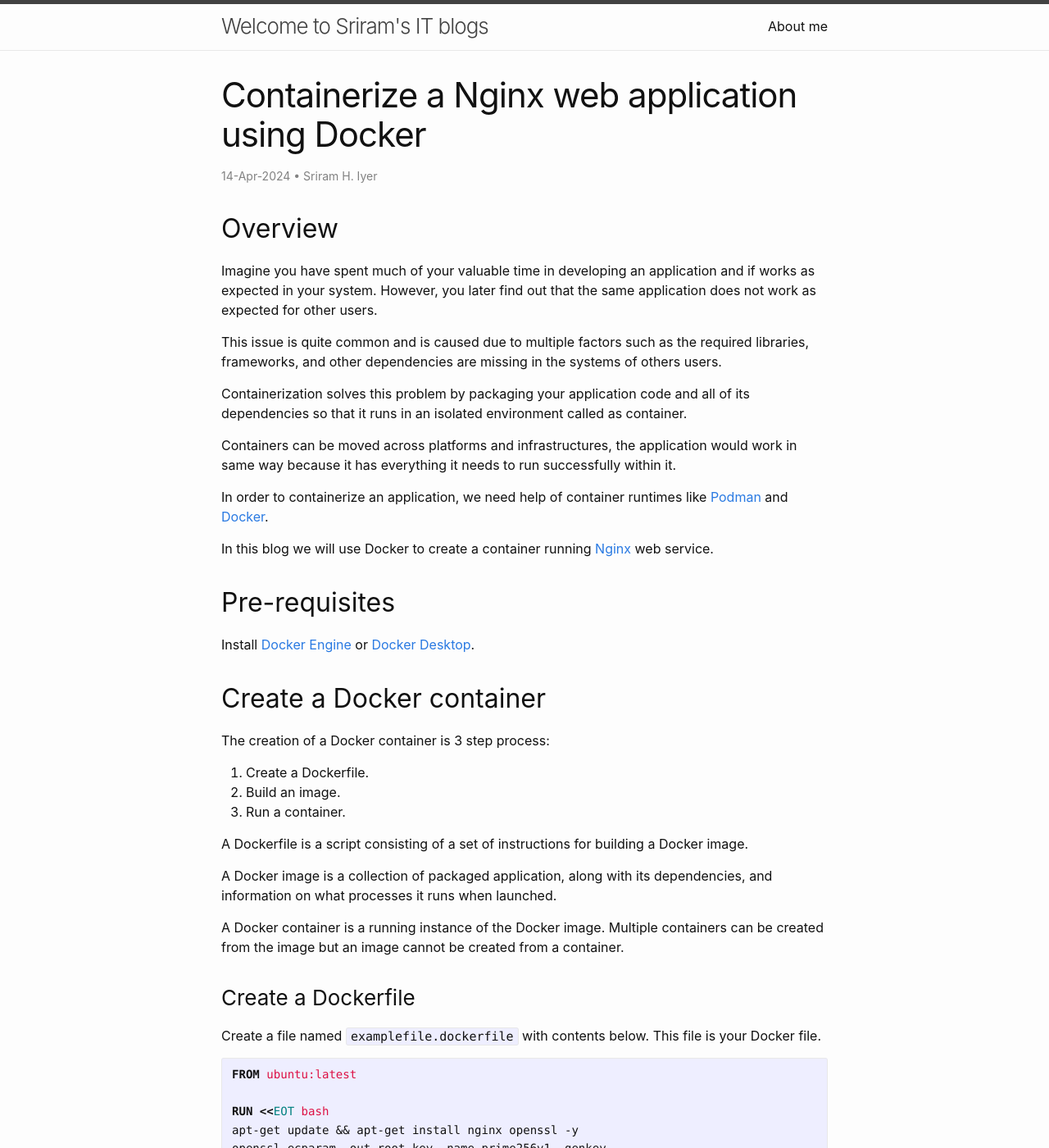
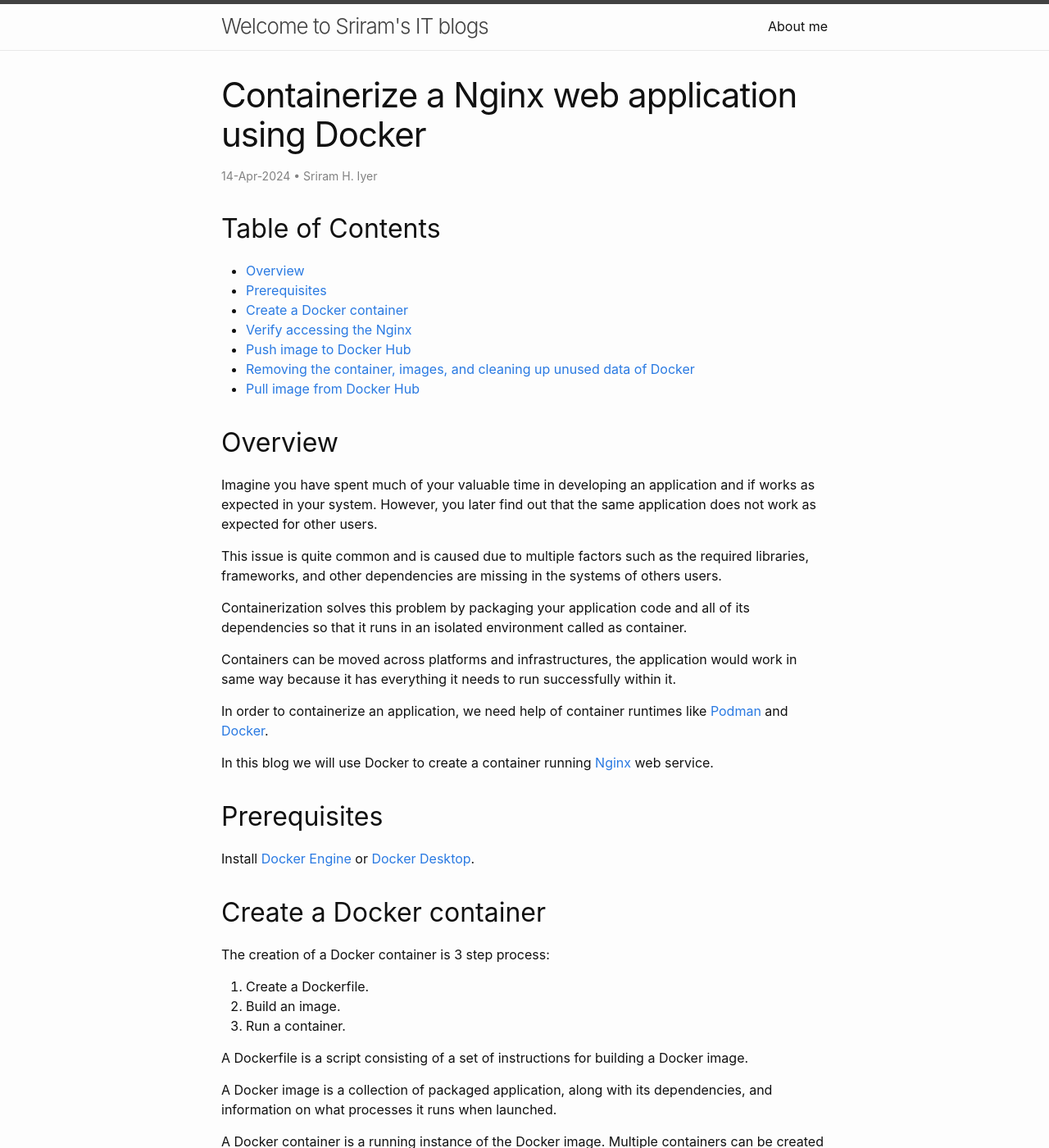
Before and after one commit to hisriram1996/hisriram1996.github.io, a Jekyll site: the page built from _posts/2024-04-14-Containerize-Nginx-web-application-using-Docker.md, in a window 1280 px wide and 1400 px high. Shown: the whole window at 82% size. Built offline with Jekyll 4.4.1, drawn with Linux system fonts in a browser that asks for light colours.

Commit message:
Update 2024-04-14-Containerize-Nginx-web-application-using-Docker.md

```diff
--- a/_posts/2024-04-14-Containerize-Nginx-web-application-using-Docker.md
+++ b/_posts/2024-04-14-Containerize-Nginx-web-application-using-Docker.md
@@ -3,6 +3,15 @@ layout: post
 title: "Containerize a Nginx web application using Docker"
 author: Sriram H. Iyer
 ---
+
+## Table of Contents
+- [Overview](#overview)
+- [Prerequisites](#prerequisites)
+- [Create a Docker container](#create-a-docker-container)
+- [Verify accessing the Nginx](#verify-accessing-the-nginx)
+- [Push image to Docker Hub](#push-image-to-docker-hub)
+- [Removing the container, images, and cleaning up unused data of Docker](#removing-the-container-images-and-cleaning-up-unused-data-of-docker)
+- [Pull image from Docker Hub](#pull-image-from-docker-hub)
 
 ## Overview
 
@@ -18,7 +27,7 @@ In order to containerize an application, we need help of container runtimes like
 
 In this blog we will use Docker to create a container running [Nginx](https://nginx.org/en/) web service.
 
-## Pre-requisites
+## Prerequisites
 
 Install [Docker Engine](https://docs.docker.com/engine/install/) or [Docker Desktop](https://docs.docker.com/desktop/install/windows-install/).
 
```
